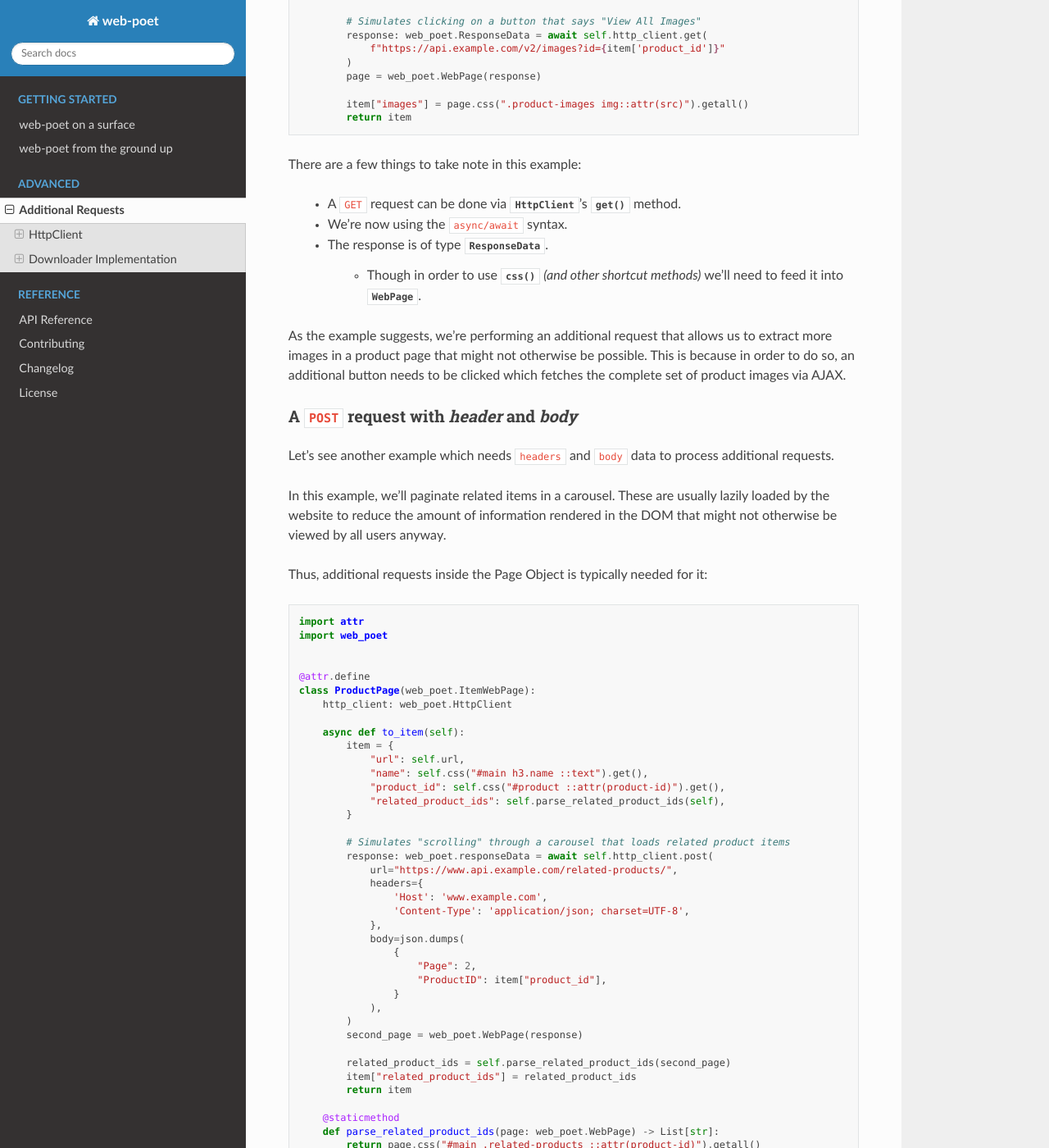
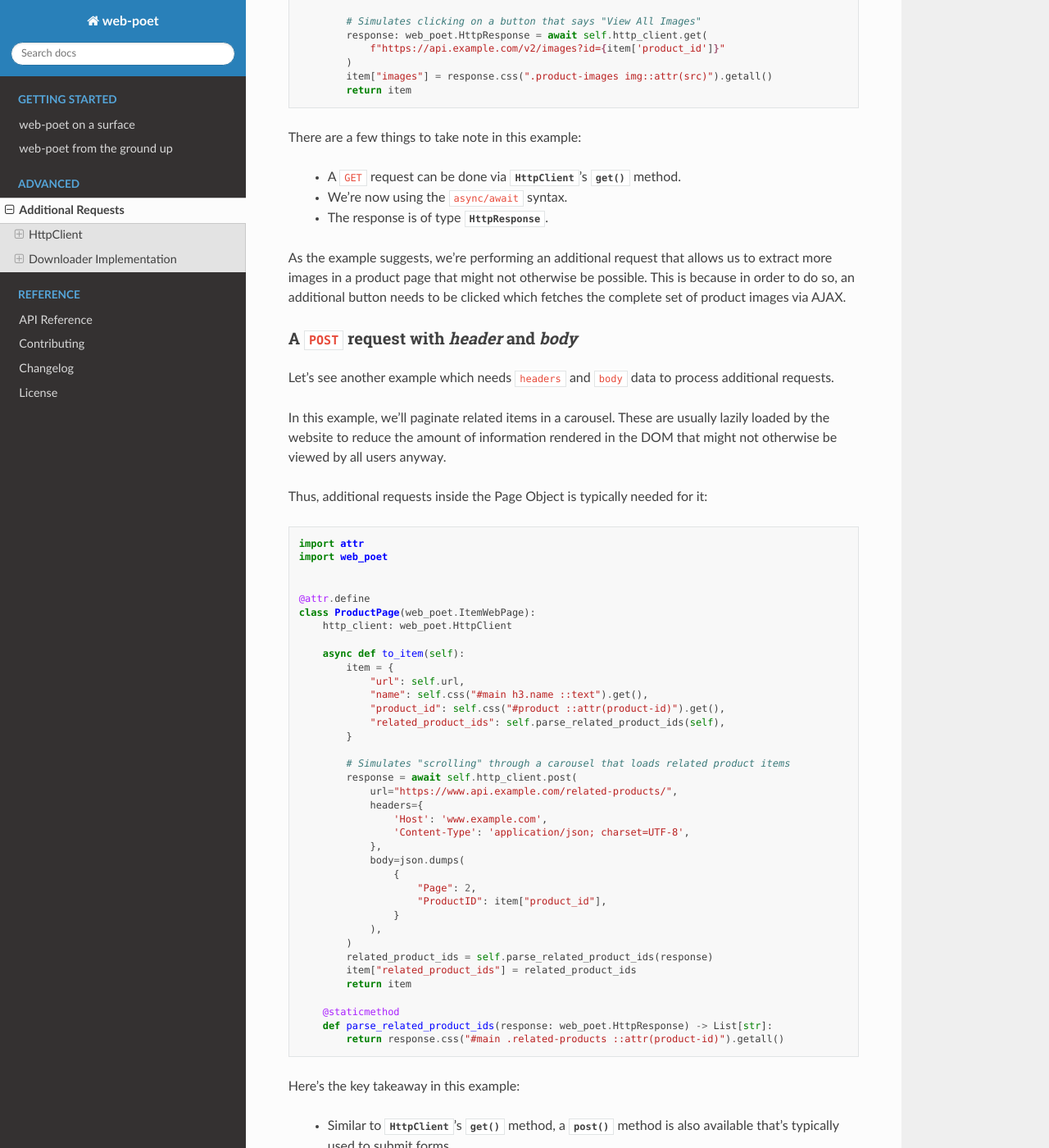
Before and after one commit to scrapinghub/web-poet, a Sphinx documentation site: the page built from docs/advanced/additional_requests.rst, in a window 1280 px wide and 1400 px high, scrolled down 1048 px. Shown: the whole window at 82% size. Built offline with Sphinx 7.4.7 and the Read the Docs theme 2.0.0, drawn with Linux system fonts in a browser that asks for light colours; some of the changed text lies outside the part shown.

Commit message:
DOC fix additional requests doc to use HttpResponse

```diff
--- a/docs/advanced/additional_requests.rst
+++ b/docs/advanced/additional_requests.rst
@@ -53,12 +53,10 @@ A simple ``GET`` request
             }
 
             # Simulates clicking on a button that says "View All Images"
-            response: web_poet.ResponseData = await self.http_client.get(
+            response: web_poet.HttpResponse = await self.http_client.get(
                 f"https://api.example.com/v2/images?id={item['product_id']}"
             )
-            page = web_poet.WebPage(response)
-
-            item["images"] = page.css(".product-images img::attr(src)").getall()
+            item["images"] = response.css(".product-images img::attr(src)").getall()
             return item
 
 There are a few things to take note in this example:
@@ -66,11 +64,7 @@ There are a few things to take note in this example:
     * A ``GET`` request can be done via :class:`~.HttpClient`'s
       :meth:`~.HttpClient.get` method.
     * We're now using the ``async/await`` syntax.
-    * The response is of type :class:`~.ResponseData`.
-
-        * Though in order to use :meth:`~.ResponseShortcutsMixin.css`
-          `(and other shortcut methods)` we'll need to feed it into
-          :class:`~.WebPage`.
+    * The response is of type :class:`~.HttpResponse`.
 
 As the example suggests, we're performing an additional request that allows us
 to extract more images in a product page that might not otherwise be possible.
@@ -108,7 +102,7 @@ Thus, additional requests inside the Page Object is typically needed for it:
             }
 
             # Simulates "scrolling" through a carousel that loads related product items
-            response: web_poet.responseData = await self.http_client.post(
+            response = await self.http_client.post(
                 url="https://www.api.example.com/related-products/",
                 headers={
                     'Host': 'www.example.com',
@@ -121,15 +115,13 @@ Thus, additional requests inside the Page Object is typically needed for it:
                     }
                 ),
             )
-            second_page = web_poet.WebPage(response)
-
-            related_product_ids = self.parse_related_product_ids(second_page)
+            related_product_ids = self.parse_related_product_ids(response)
             item["related_product_ids"] = related_product_ids
             return item
 
         @staticmethod
-        def parse_related_product_ids(page: web_poet.WebPage) -> List[str]:
-            return page.css("#main .related-products ::attr(product-id)").getall()
+        def parse_related_product_ids(response: web_poet.HttpResponse) -> List[str]:
+            return response.css("#main .related-products ::attr(product-id)").getall()
 
 Here's the key takeaway in this example:
 
@@ -169,12 +161,11 @@ Let's modify the example in the previous section to see how it can be done:
                 self.create_request(page_num=page_num)
                 for page_num in range(2, default_pagination_limit)
             ]
-            responses: List[web_poet.ResponseData] = await self.http_client.batch_requests(*requests)
-            pages = map(web_poet.WebPage, responses)
+            responses: List[web_poet.HttpResponse] = await self.http_client.batch_requests(*requests)
             related_product_ids = [
                 product_id
-                for page in pages
-                for product_id in self.parse_related_product_ids(page)
+                for resp in responses
+                for product_id in self.parse_related_product_ids(resp)
             ]
 
             item["related_product_ids"].extend(related_product_ids)
@@ -198,7 +189,7 @@ Let's modify the example in the previous section to see how it can be done:
             )
 
         @staticmethod
-        def parse_related_product_ids(page: web_poet.WebPage) -> List[str]:
+        def parse_related_product_ids(response: web_poet.HttpResponse) -> List[str]:
             return page.css("#main .related-products ::attr(product-id)").getall()
 
 The key takeaways for this example are:
@@ -244,7 +235,7 @@ This can be set using:
 
 .. code-block:: python
 
-    def request_implementation(r: web_poet.Request) -> web_poet.ResponseData:
+    def request_implementation(r: web_poet.Request) -> web_poet.HttpResponse:
         ...
 
     from web_poet import request_backend_var
@@ -271,7 +262,7 @@ an :class:`~.HttpClient` instance:
 
 .. code-block:: python
 
-    def request_implementation(r: web_poet.Request) -> web_poet.ResponseData:
+    def request_implementation(r: web_poet.Request) -> web_poet.HttpResponse:
         ...
 
     from web_poet import HttpClient
```
